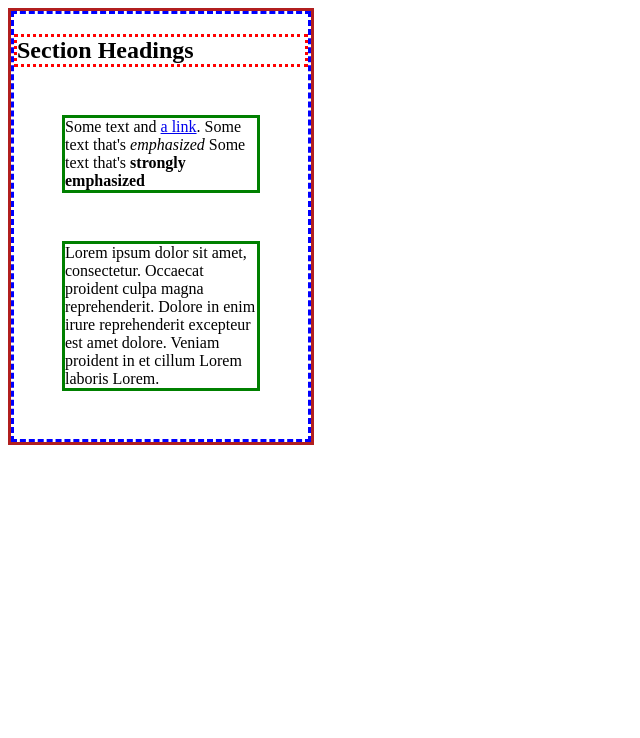
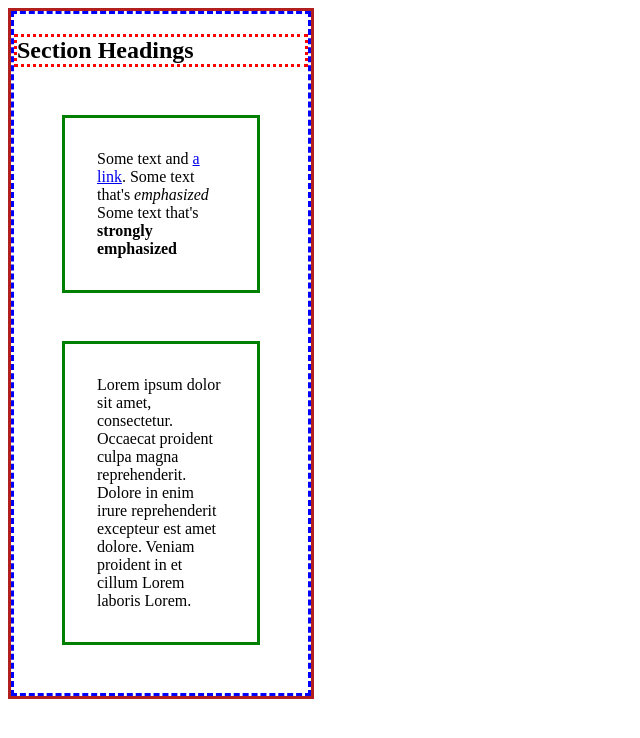
Before and after one commit to oliveroliverio/WD-CSS_CSS-Display, a plain HTML site: page 03_blockElements.html in a window 1280 px wide. Shown: the whole page, without its empty margins (0-640 px from the left). Drawn offline with Linux system fonts and the light colour scheme.

Commit message:
03_blockElements - added padding to <p>

```diff
--- a/03_blockElements.html
+++ b/03_blockElements.html
@@ -20,7 +20,8 @@
 
     p {
       border: 3px solid green;
-      margin: 3rem
+      margin: 3rem;
+      padding: 2rem;
     }
   </style>
 </head>
```
